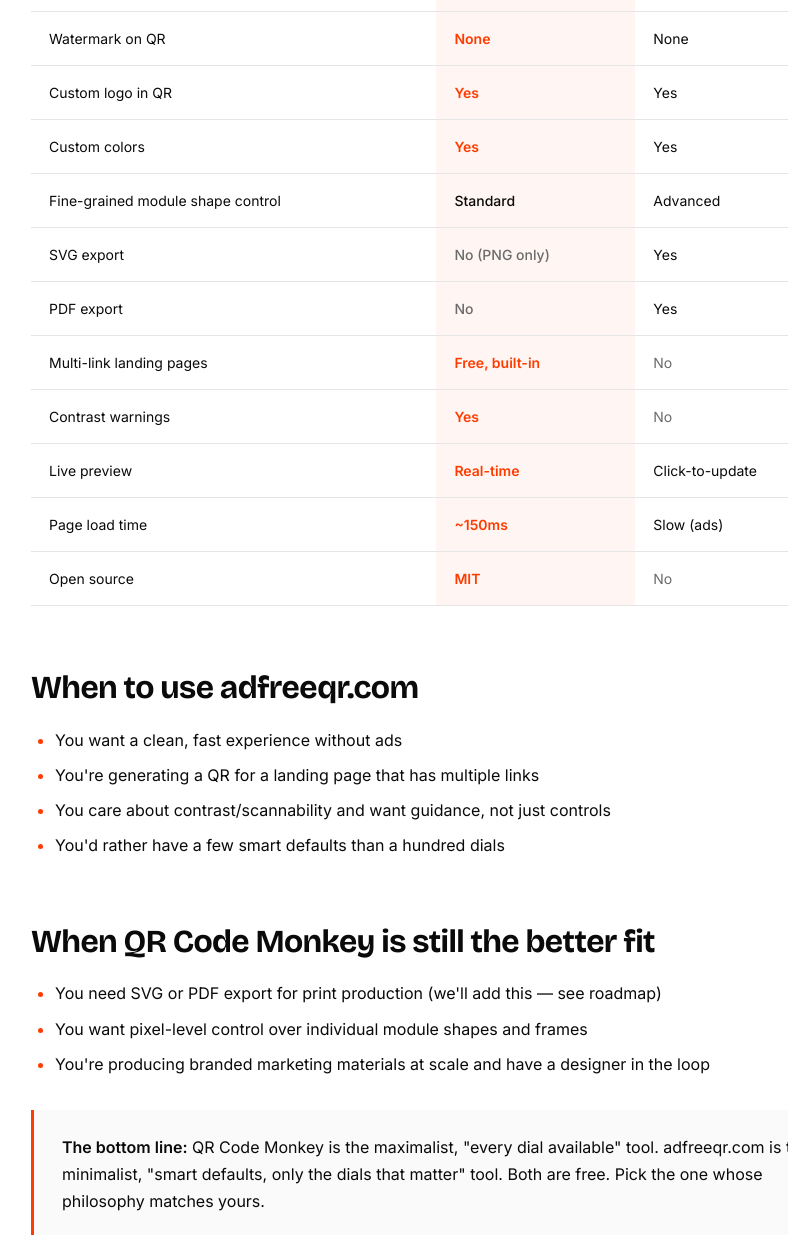
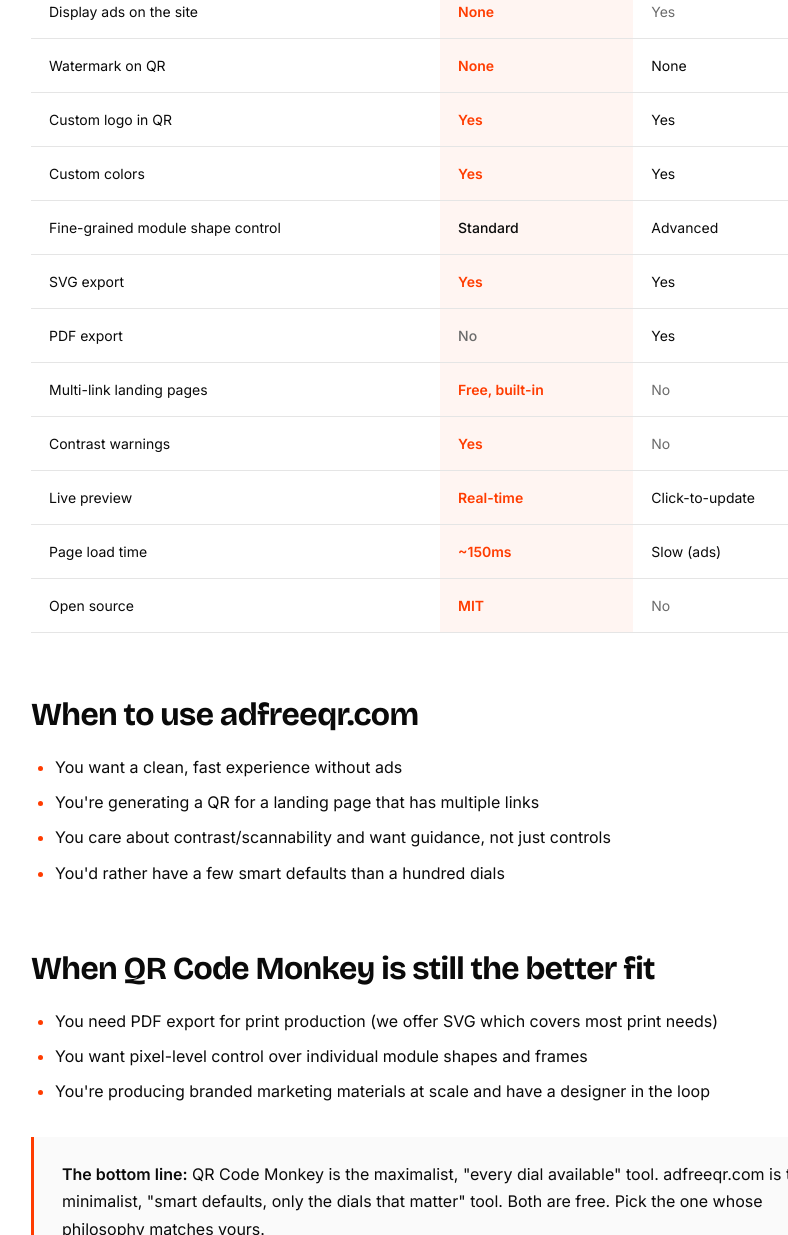
Before and after one commit to dipudevarajan/qr-generator, a plain HTML site: page vs/qrcode-monkey/index.html in a window 1280 px wide. Shown: the part 2143-3378 px from the top of the page, without its empty margins (193-981 px from the left). Drawn offline with nearby package versions, Linux system fonts and the light colour scheme.

Commit message:
docs: update comparison - we now support SVG

```diff
--- a/vs/qrcode-monkey/index.html
+++ b/vs/qrcode-monkey/index.html
@@ -130,7 +130,7 @@
 
     <h2>What QR Code Monkey does well</h2>
     <p>QR Code Monkey deserves more credit than it gets. They were one of the first to offer logo-in-QR, color customization, and SVG export for free without sign-up. The output quality is solid. If you're a designer who wants fine-grained control over corner radius shapes, gradient frames, and individual module styling, QRCM has the deepest controls of any free tool.</p>
-    <p>They also offer SVG and PDF export, which is genuinely useful for print work — we currently only export PNG.</p>
+    <p>They also offer PDF export, which is useful for print work — we currently only export PNG and SVG (SVG covers most print needs since it's resolution-independent).</p>
 
     <h2>Where it falls short</h2>
     <ul>
@@ -165,7 +165,7 @@
           <tr><td>Custom logo in QR</td><td class="us"><span class="check">Yes</span></td><td>Yes</td></tr>
           <tr><td>Custom colors</td><td class="us"><span class="check">Yes</span></td><td>Yes</td></tr>
           <tr><td>Fine-grained module shape control</td><td class="us">Standard</td><td>Advanced</td></tr>
-          <tr><td>SVG export</td><td class="us"><span class="x">No (PNG only)</span></td><td>Yes</td></tr>
+          <tr><td>SVG export</td><td class="us"><span class="check">Yes</span></td><td>Yes</td></tr>
           <tr><td>PDF export</td><td class="us"><span class="x">No</span></td><td>Yes</td></tr>
           <tr><td>Multi-link landing pages</td><td class="us"><span class="check">Free, built-in</span></td><td><span class="x">No</span></td></tr>
           <tr><td>Contrast warnings</td><td class="us"><span class="check">Yes</span></td><td><span class="x">No</span></td></tr>
@@ -186,7 +186,7 @@
 
     <h2>When QR Code Monkey is still the better fit</h2>
     <ul>
-      <li>You need SVG or PDF export for print production (we'll add this — see roadmap)</li>
+      <li>You need PDF export for print production (we offer SVG which covers most print needs)</li>
       <li>You want pixel-level control over individual module shapes and frames</li>
       <li>You're producing branded marketing materials at scale and have a designer in the loop</li>
     </ul>
```
